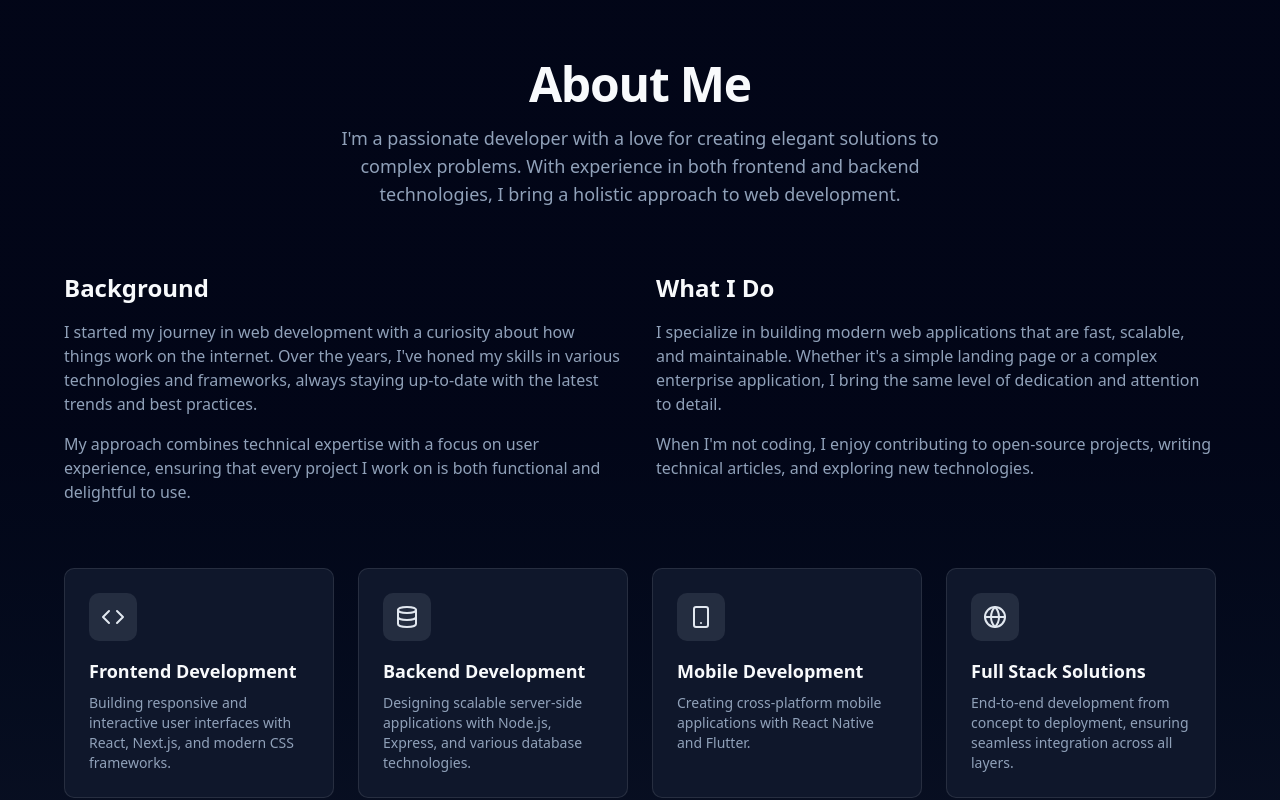
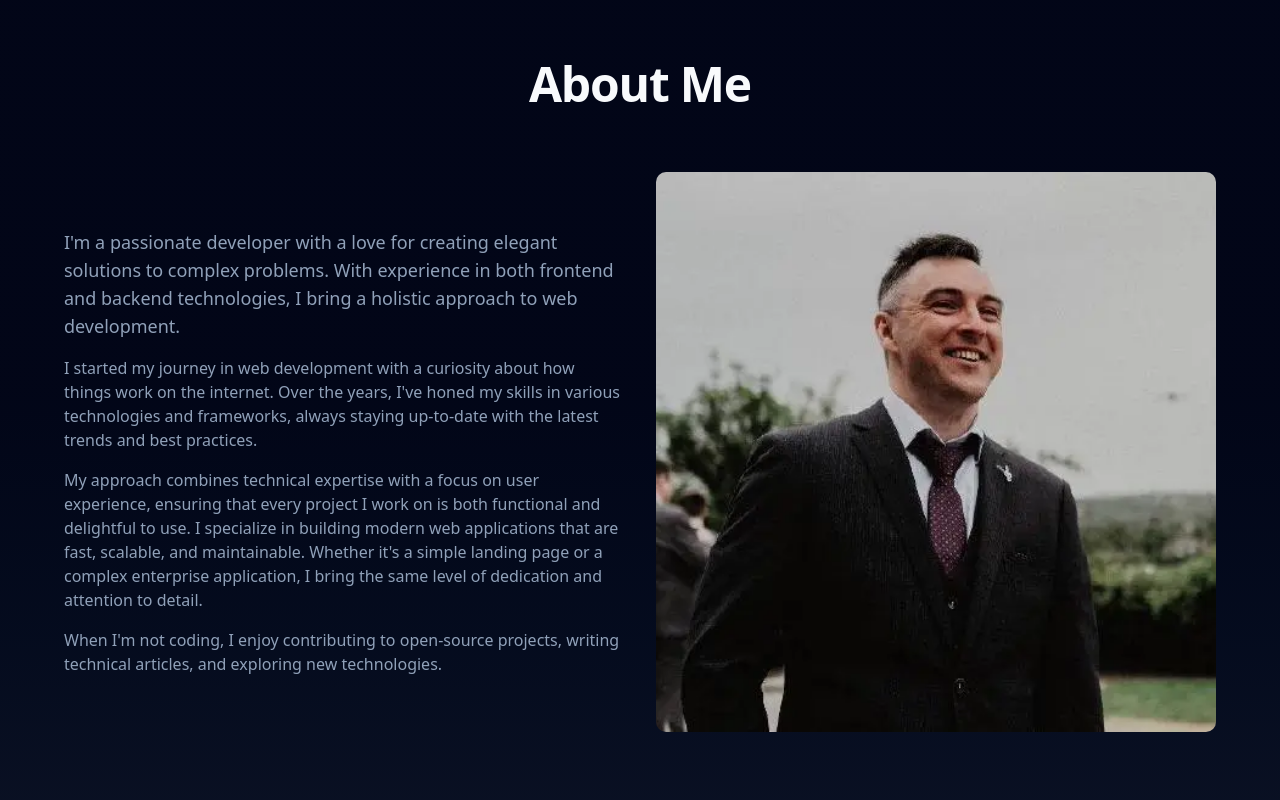
Before and after one commit to markodowd/markodowd-portfolio, a Next.js app: page / in a window 1280 px wide. Shown: the part 820-1620 px from the top of the page. Built offline with nearby package versions, Linux system fonts and the light colour scheme.

Commit message:
feat: about

```diff
--- a/components/About.tsx
+++ b/components/About.tsx
@@ -1,36 +1,10 @@
 "use client";
 
-import { Code, Database, Globe, Smartphone } from "lucide-react";
+import Image from "next/image";
 import { useMousePosition } from "@/hooks/use-mouse-position";
 
 export default function About() {
   const { mousePosition, ref } = useMousePosition();
-  const skills = [
-    {
-      icon: Code,
-      title: "Frontend Development",
-      description:
-        "Building responsive and interactive user interfaces with React, Next.js, and modern CSS frameworks.",
-    },
-    {
-      icon: Database,
-      title: "Backend Development",
-      description:
-        "Designing scalable server-side applications with Node.js, Express, and various database technologies.",
-    },
-    {
-      icon: Smartphone,
-      title: "Mobile Development",
-      description:
-        "Creating cross-platform mobile applications with React Native and Flutter.",
-    },
-    {
-      icon: Globe,
-      title: "Full Stack Solutions",
-      description:
-        "End-to-end development from concept to deployment, ensuring seamless integration across all layers.",
-    },
-  ];
 
   return (
     <section
@@ -50,16 +24,15 @@ export default function About() {
           <h2 className="mb-4 text-4xl font-bold tracking-tight sm:text-5xl">
             About Me
           </h2>
-          <p className="mx-auto max-w-2xl text-lg text-muted-foreground">
-            I&apos;m a passionate developer with a love for creating elegant
-            solutions to complex problems. With experience in both frontend and
-            backend technologies, I bring a holistic approach to web development.
-          </p>
         </div>
 
-        <div className="mb-16 grid gap-8 md:grid-cols-2">
+        <div className="grid gap-8 md:grid-cols-2 items-center">
           <div className="space-y-4">
-            <h3 className="text-2xl font-semibold">Background</h3>
+            <p className="text-lg text-muted-foreground">
+              I&apos;m a passionate developer with a love for creating elegant
+              solutions to complex problems. With experience in both frontend and
+              backend technologies, I bring a holistic approach to web development.
+            </p>
             <p className="text-muted-foreground">
               I started my journey in web development with a curiosity about how
               things work on the internet. Over the years, I&apos;ve honed my
@@ -69,13 +42,7 @@ export default function About() {
             <p className="text-muted-foreground">
               My approach combines technical expertise with a focus on user
               experience, ensuring that every project I work on is both
-              functional and delightful to use.
-            </p>
-          </div>
-          <div className="space-y-4">
-            <h3 className="text-2xl font-semibold">What I Do</h3>
-            <p className="text-muted-foreground">
-              I specialize in building modern web applications that are fast,
+              functional and delightful to use. I specialize in building modern web applications that are fast,
               scalable, and maintainable. Whether it&apos;s a simple landing
               page or a complex enterprise application, I bring the same level
               of dedication and attention to detail.
@@ -86,23 +53,15 @@ export default function About() {
               technologies.
             </p>
           </div>
-        </div>
-
-        <div className="grid gap-6 sm:grid-cols-2 lg:grid-cols-4">
-          {skills.map((skill, index) => (
-            <div
-              key={index}
-              className="group rounded-lg border border-border bg-card p-6 transition-all hover:border-primary hover:shadow-lg"
-            >
-              <div className="mb-4 inline-flex rounded-lg bg-primary/10 p-3">
-                <skill.icon className="h-6 w-6 text-primary" />
-              </div>
-              <h3 className="mb-2 text-lg font-semibold">{skill.title}</h3>
-              <p className="text-sm text-muted-foreground">
-                {skill.description}
-              </p>
-            </div>
-          ))}
+          <div className="relative w-full aspect-square rounded-lg overflow-hidden">
+            <Image
+              src="/images/user/me.webp"
+              alt="Mark"
+              fill
+              className="object-cover"
+              priority
+            />
+          </div>
         </div>
       </div>
     </section>
```
